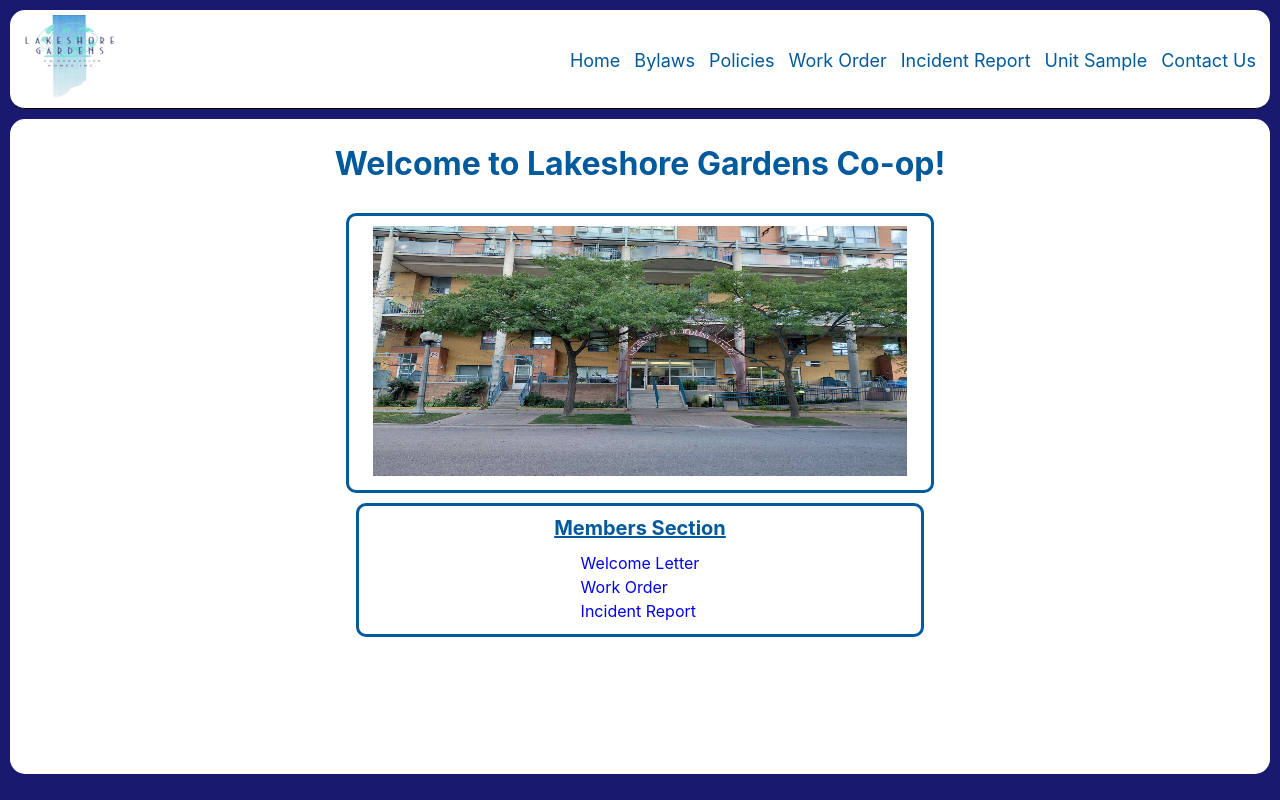
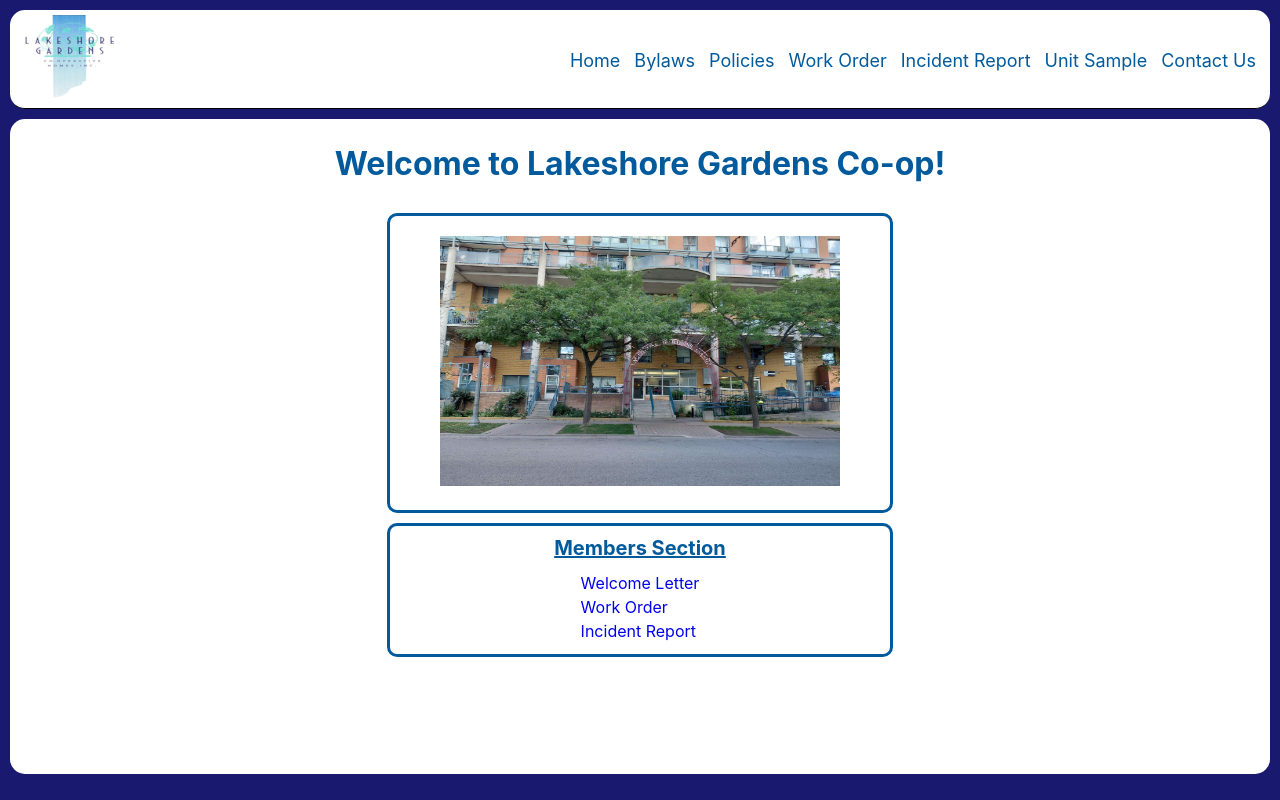
Before and after one commit to JMPiltz85/lakeshore_website, a React (Create React App) app: page / in a window 1280 px wide. Built offline with nearby package versions, Linux system fonts and the light colour scheme.

Commit message:
Updated style on Home page

```diff
--- a/src/components/Home/Home.css
+++ b/src/components/Home/Home.css
@@ -31,7 +31,7 @@
 
     padding-top: 10px;
     padding-bottom: 10px;
-    width:45%;
+    width:40%;
 
     display: flex;
     flex-direction: column;
@@ -62,16 +62,17 @@ td{
 }
 
 .imgSection{
-    width:45%;
+    width:40%;
     margin:10px;
-    padding:10px;
+    padding-top: 20px;
+    padding-bottom: 20px;
 
     border:3px solid #005A9C;
     border-radius:10px;
 }
 
 .homeImg {
-    width: 95%;
+    width: 80%;
     height:250px;
 }
 
```
